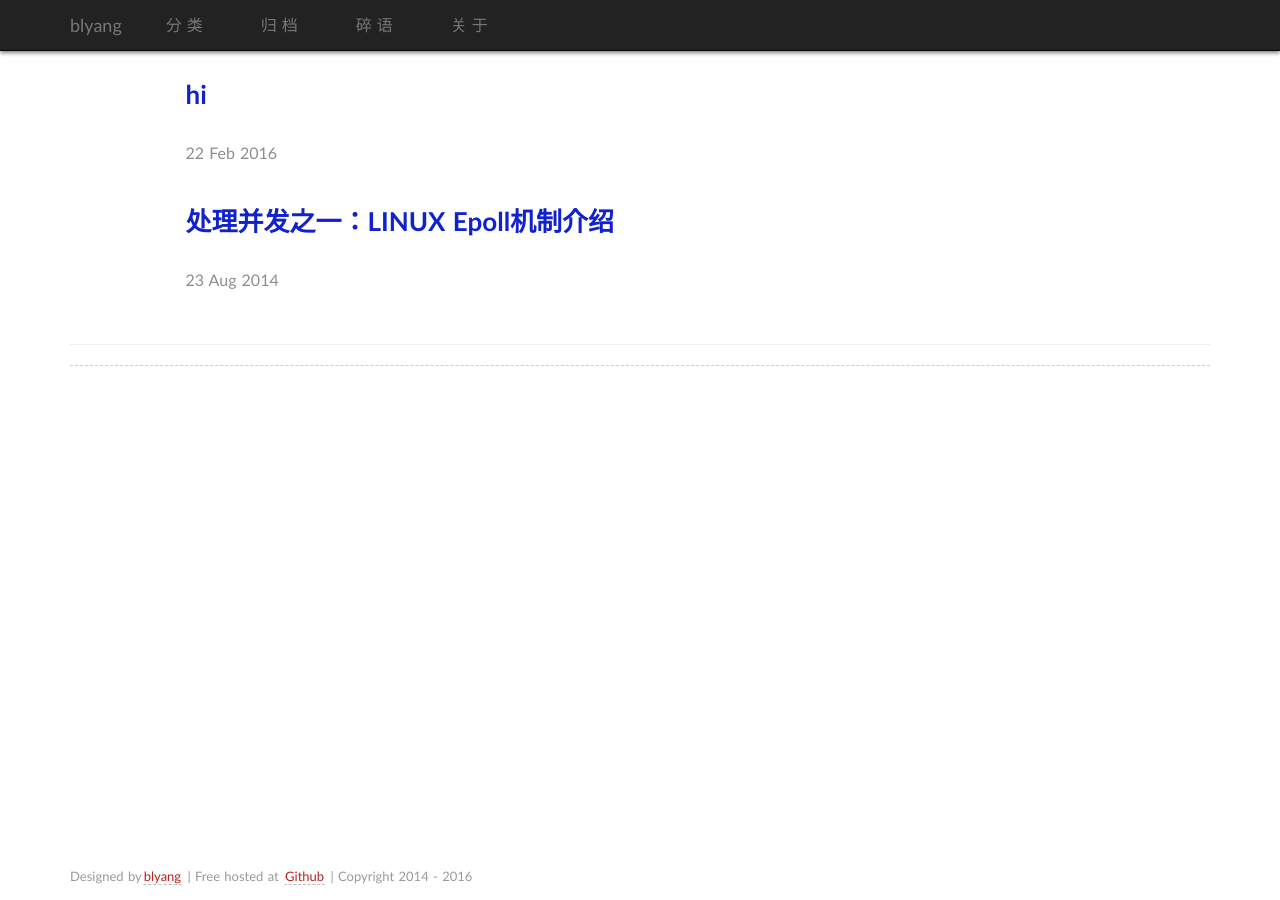
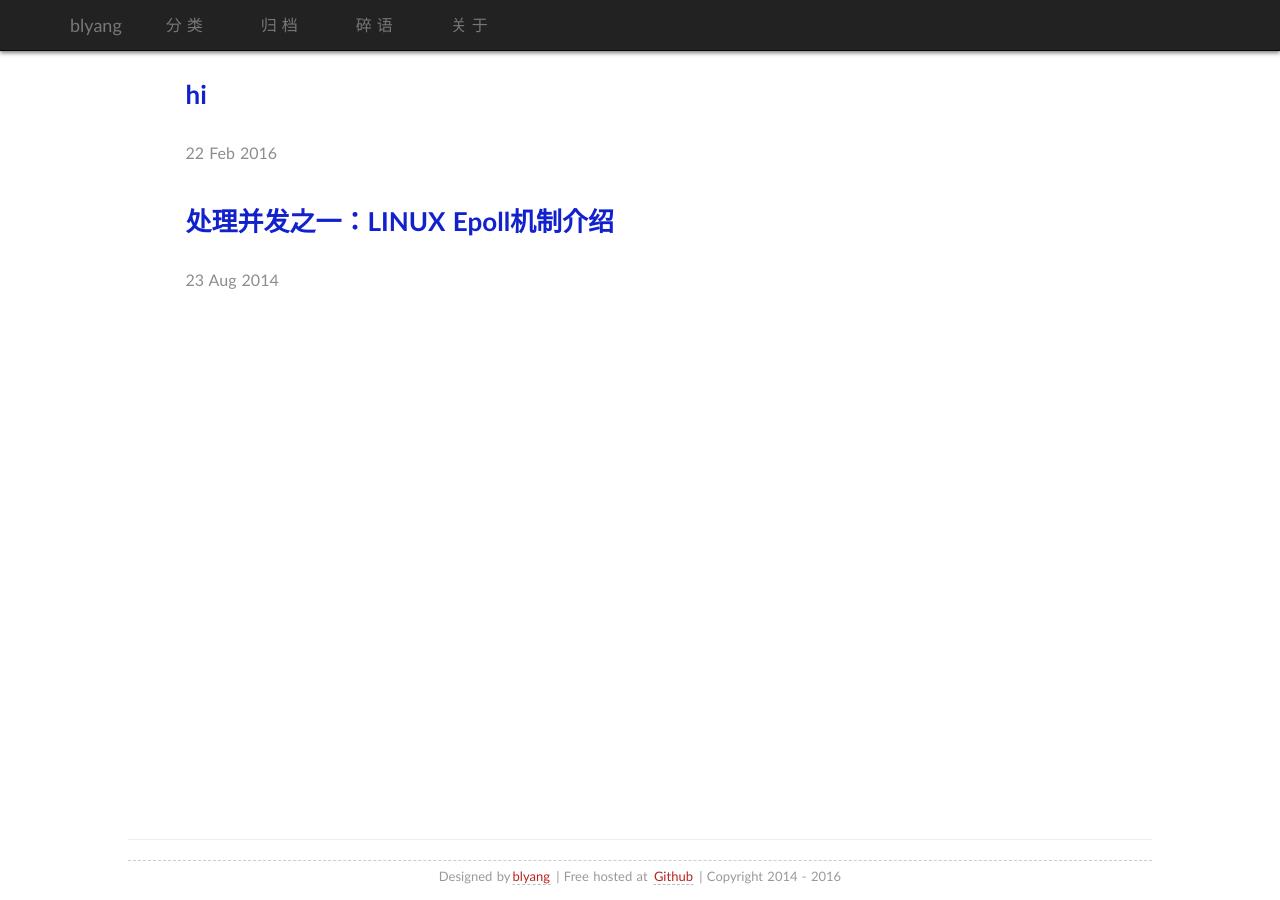
Before and after one commit to BLYang7/blyang7.github.io, a Jekyll site: the page built from index.html, in a window 1280 px wide. Built offline with Jekyll 4.4.1, drawn with Linux system fonts in a browser that asks for light colours; some web fonts are replaced; the list of posts is cut into pages by our own code; comment, search, counter and statistics services are not loaded.

Commit message:
copyright 修正

```diff
--- a/_includes/copyright.html
+++ b/_includes/copyright.html
@@ -1 +1 @@
-<p style="position: fixed; bottom:0;"><small>Designed by<a href="https://github.com/BLYang7">blyang</a> | Free hosted at <a href="https://github.com/BLYang7/blyang7.github.io">Github</a> | Copyright 2014 - {{site.time | date:"%Y"}}</p>
+<p><small>Designed by<a href="https://github.com/BLYang7">blyang</a> | Free hosted at <a href="https://github.com/BLYang7/blyang7.github.io">Github</a> | Copyright 2014 - {{site.time | date:"%Y"}}</p>
--- a/_layouts/default.html
+++ b/_layouts/default.html
@@ -99,6 +99,11 @@
 
 
 
+
+
+    </div>
+
+    <div style="position: fixed; bottom: 0; text-align: center; width: 80%; margin-left: 10%;">
         <!-- /.row -->
         <hr>
         <!-- Footer -->
@@ -108,6 +113,7 @@
 
         </footer>
     </div>
+
     <!-- /.container -->
   </body>
 
```
Lines whose indentation alone changed are shown as unchanged.
